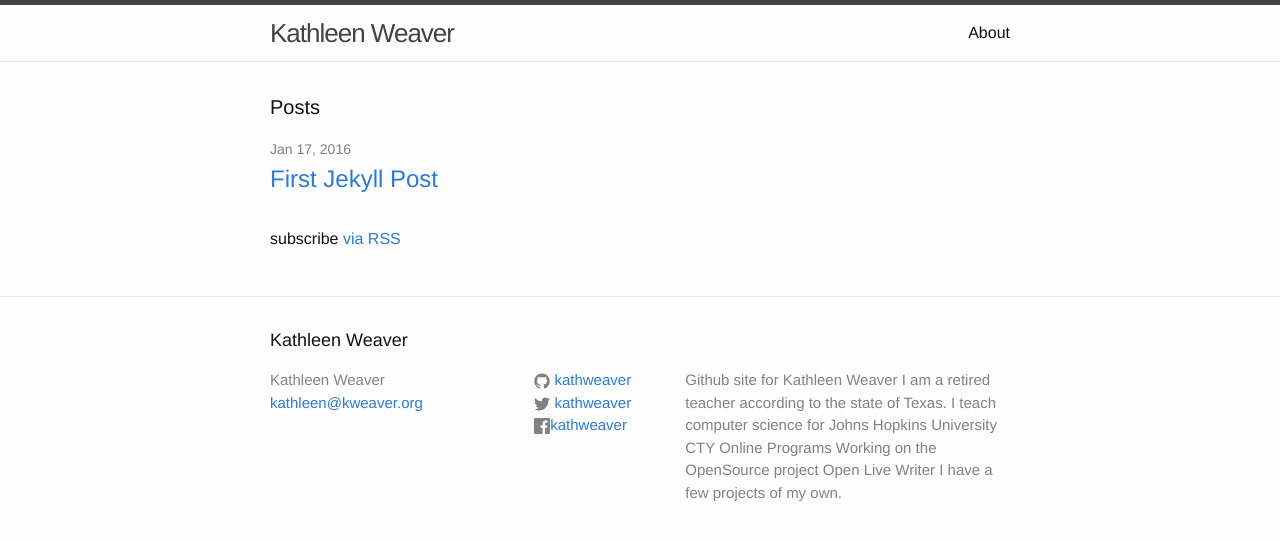
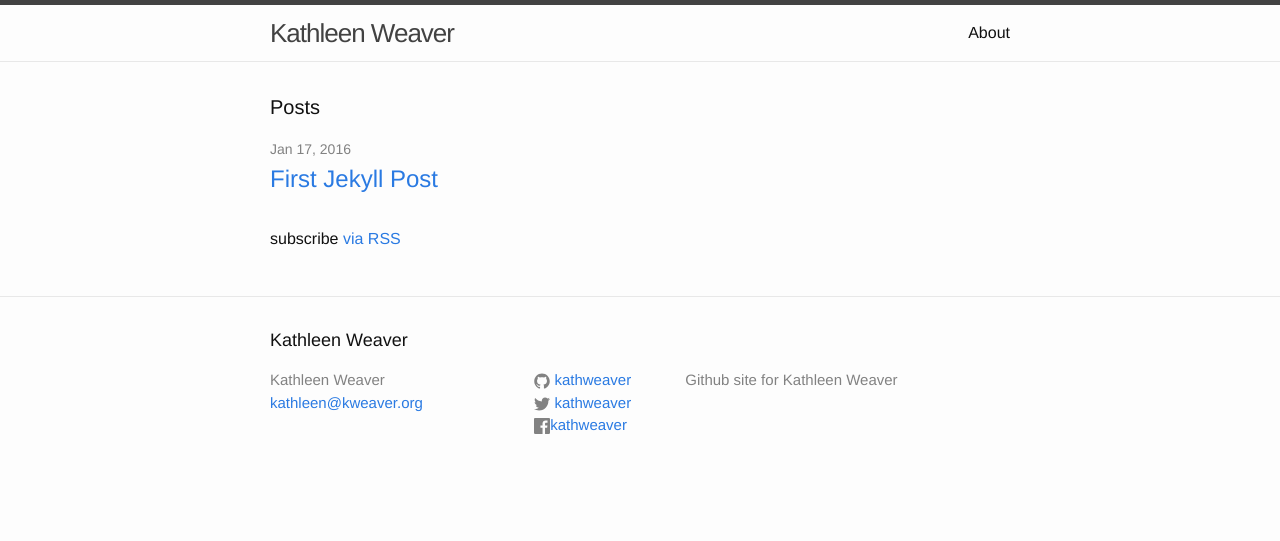
Before and after one commit to kathweaver/kathweaver.github.io, a Jekyll site: the page built from index.html, in a window 1280 px wide. Shown: the top 541 px of the page. Built offline with Jekyll 4.4.1, drawn with Linux system fonts in a browser that asks for light colours.

Commit message:
Changed Description

```diff
--- a/_config.yml
+++ b/_config.yml
@@ -10,10 +10,6 @@ title: Kathleen Weaver
 email: kathleen@kweaver.org
 description: > # this means to ignore newlines until "baseurl:"
  Github site for Kathleen Weaver
- I am a retired teacher according to the state of Texas.
- I teach computer science for Johns Hopkins University CTY Online Programs
- Working on the OpenSource project Open Live Writer
- I have a few projects of my own.
 baseurl: "" # the subpath of your site, e.g. /blog
 url: "http://yourdomain.com" # the base hostname & protocol for your site
 twitter_username: kathweaver
```
